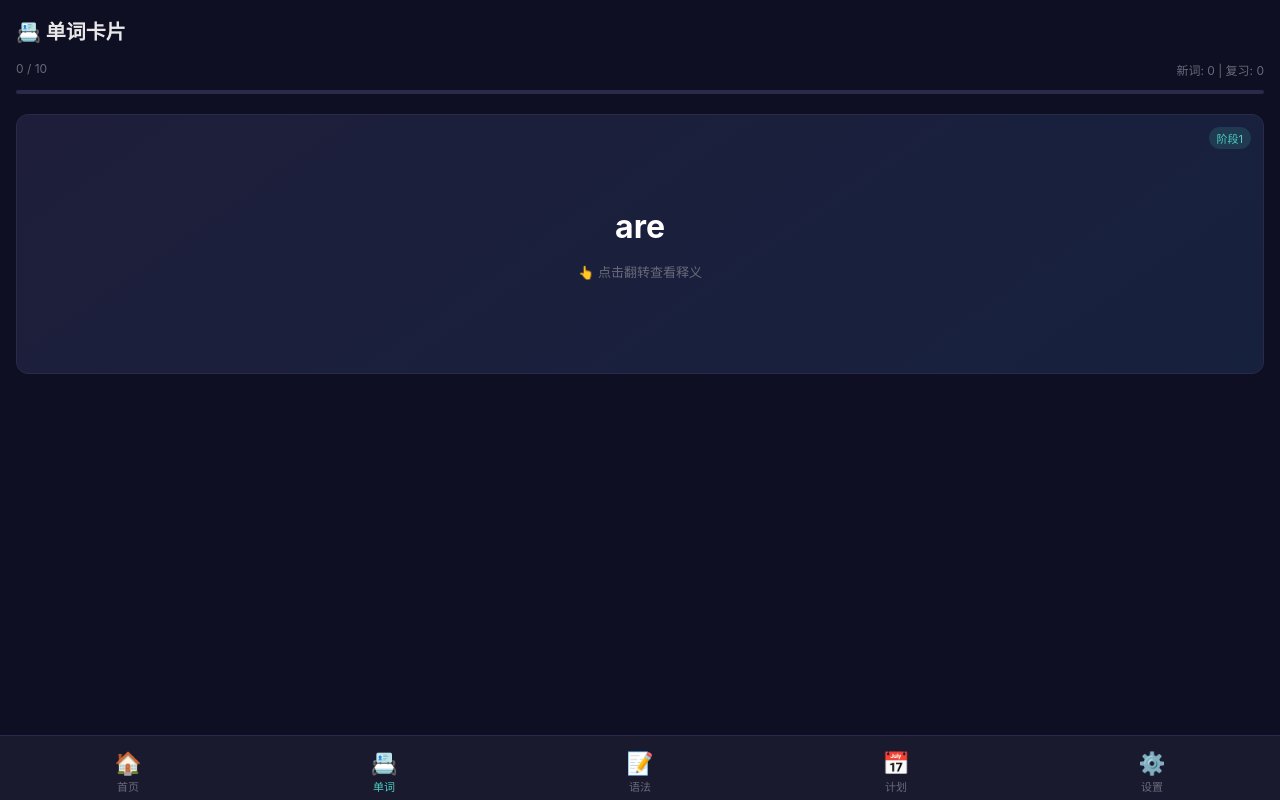
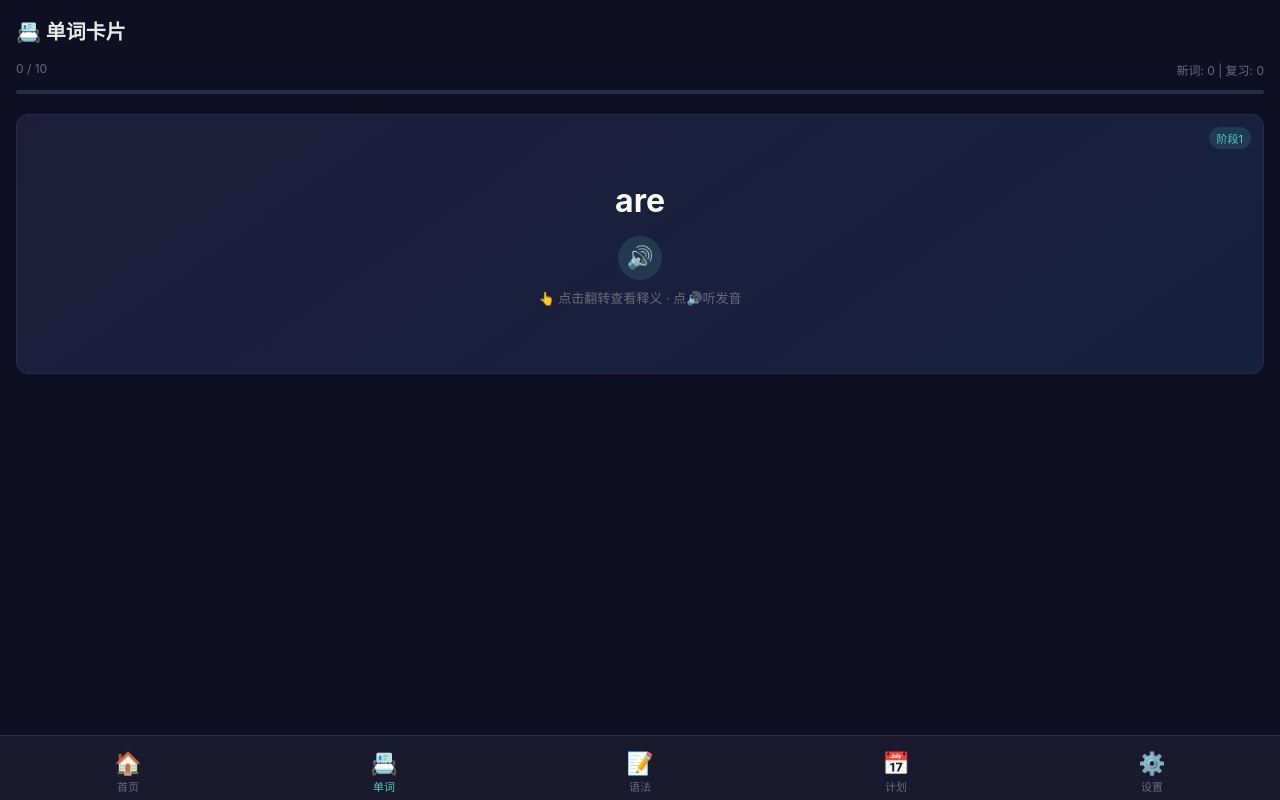
Before and after one commit to limike0635-glitch/ai-english, a plain HTML site: page index.html in a window 1280 px wide. Both pictures are taken after a click on the button "▶️ 开始今日学习". Drawn offline with Linux system fonts and the light colour scheme.

Commit message:
Add files via upload

```diff
--- a/index.html
+++ b/index.html
@@ -39,6 +39,8 @@ body{font-family:-apple-system,BlinkMacSystemFont,"Segoe UI",Roboto,sans-serif;b
 .fc-front{background:linear-gradient(145deg,#1e1e3a,#16213e);border:1px solid #2a2a4a}
 .fc-back{background:linear-gradient(145deg,#1a2a3e,#162e3e);border:1px solid #1a4a4a;transform:rotateY(180deg)}
 .fc-word{font-size:32px;font-weight:700;color:#fff;margin-bottom:8px;text-align:center}
+.fc-speak{display:inline-flex;align-items:center;justify-content:center;width:44px;height:44px;border-radius:50%;background:rgba(78,205,196,.15);border:none;font-size:22px;cursor:pointer;margin-top:8px;transition:.2s}
+.fc-speak:active{transform:scale(.9);background:rgba(78,205,196,.3)}
 .fc-hint{font-size:13px;color:var(--text3);margin-top:8px}
 .fc-cn{font-size:24px;font-weight:600;color:var(--accent);margin-bottom:12px;text-align:center}
 .fc-ex{font-size:14px;color:var(--text2);line-height:1.6;text-align:center;margin-bottom:4px}
@@ -169,10 +171,12 @@ h2{font-size:20px;margin-bottom:16px;font-weight:700}
       <div class="fc-face fc-front">
         <div class="fc-phase" id="fc-phase-tag"></div>
         <div class="fc-word" id="fc-word"></div>
-        <div class="fc-hint">👆 点击翻转查看释义</div>
+        <button class="fc-speak" onclick="event.stopPropagation();speak()" title="朗读">🔊</button>
+        <div class="fc-hint">👆 点击翻转查看释义 · 点🔊听发音</div>
       </div>
       <div class="fc-face fc-back">
         <div class="fc-cn" id="fc-cn"></div>
+        <button class="fc-speak" onclick="event.stopPropagation();speak()" title="再听一次">🔊</button>
         <div class="fc-ex" id="fc-ex"></div>
         <div class="fc-excn" id="fc-excn"></div>
       </div>
@@ -603,11 +607,33 @@ function showCard(){
   updateCardUI();
 }
 
+function speak(text){
+  if(!text&&currentIdx<currentQueue.length){
+    text=V[currentQueue[currentIdx].idx][0];
+  }
+  if(!text)return;
+  window.speechSynthesis.cancel();
+  const u=new SpeechSynthesisUtterance(text);
+  u.lang='en-US';u.rate=0.85;u.pitch=1;
+  // 尝试选择英语语音
+  const voices=window.speechSynthesis.getVoices();
+  const enVoice=voices.find(v=>v.lang.startsWith('en')&&v.name.includes('Google'))||voices.find(v=>v.lang.startsWith('en'));
+  if(enVoice)u.voice=enVoice;
+  window.speechSynthesis.speak(u);
+}
+
+// 预加载语音列表
+if(window.speechSynthesis){
+  window.speechSynthesis.getVoices();
+  window.speechSynthesis.onvoiceschanged=function(){window.speechSynthesis.getVoices();};
+}
+
 function flipCard(){
   const card=document.getElementById('fc-card');
   if(!card.classList.contains('flipped')){
     card.classList.add('flipped');
     document.getElementById('fc-btns').style.display='flex';
+    speak();// 翻转时自动朗读
   }
 }
 
```
